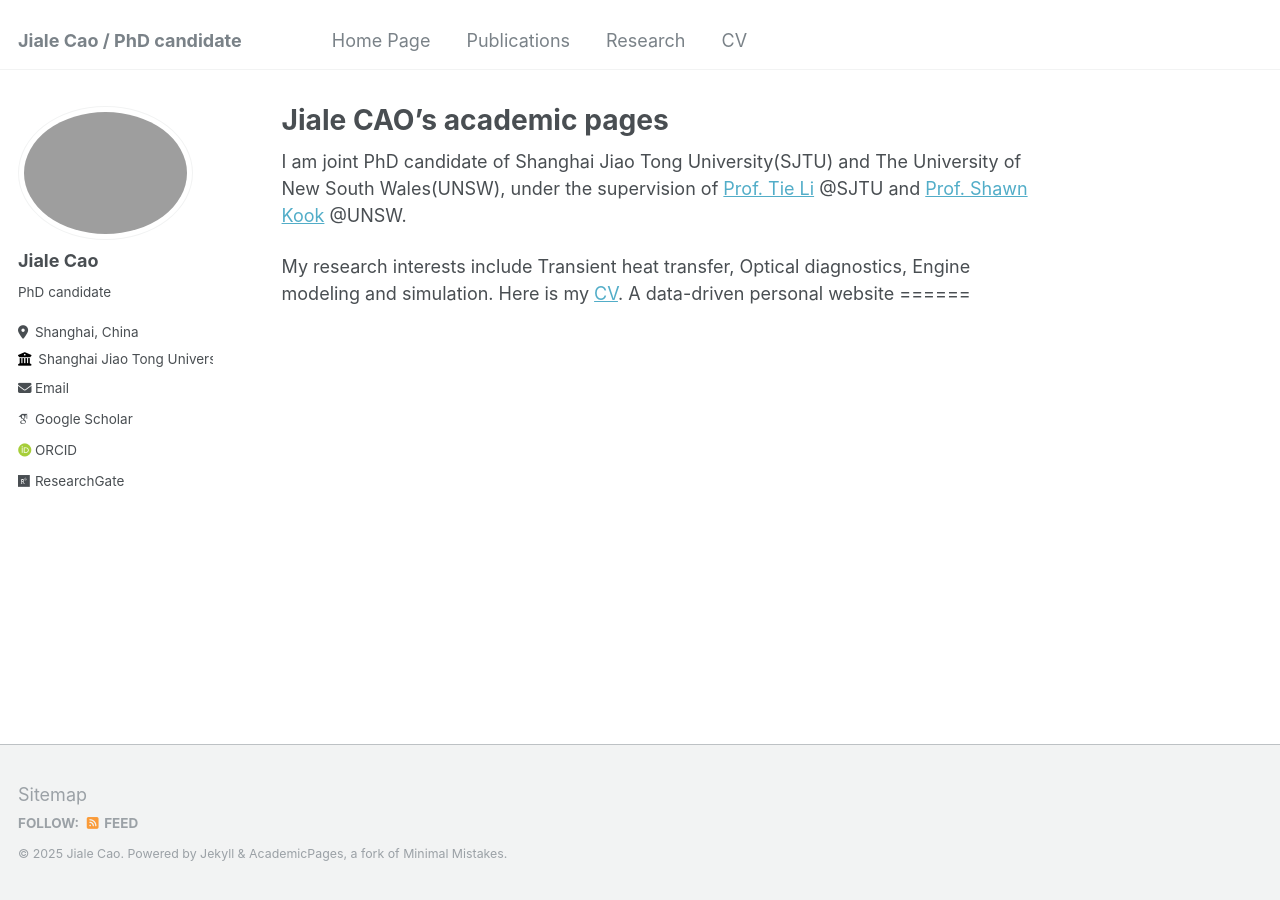
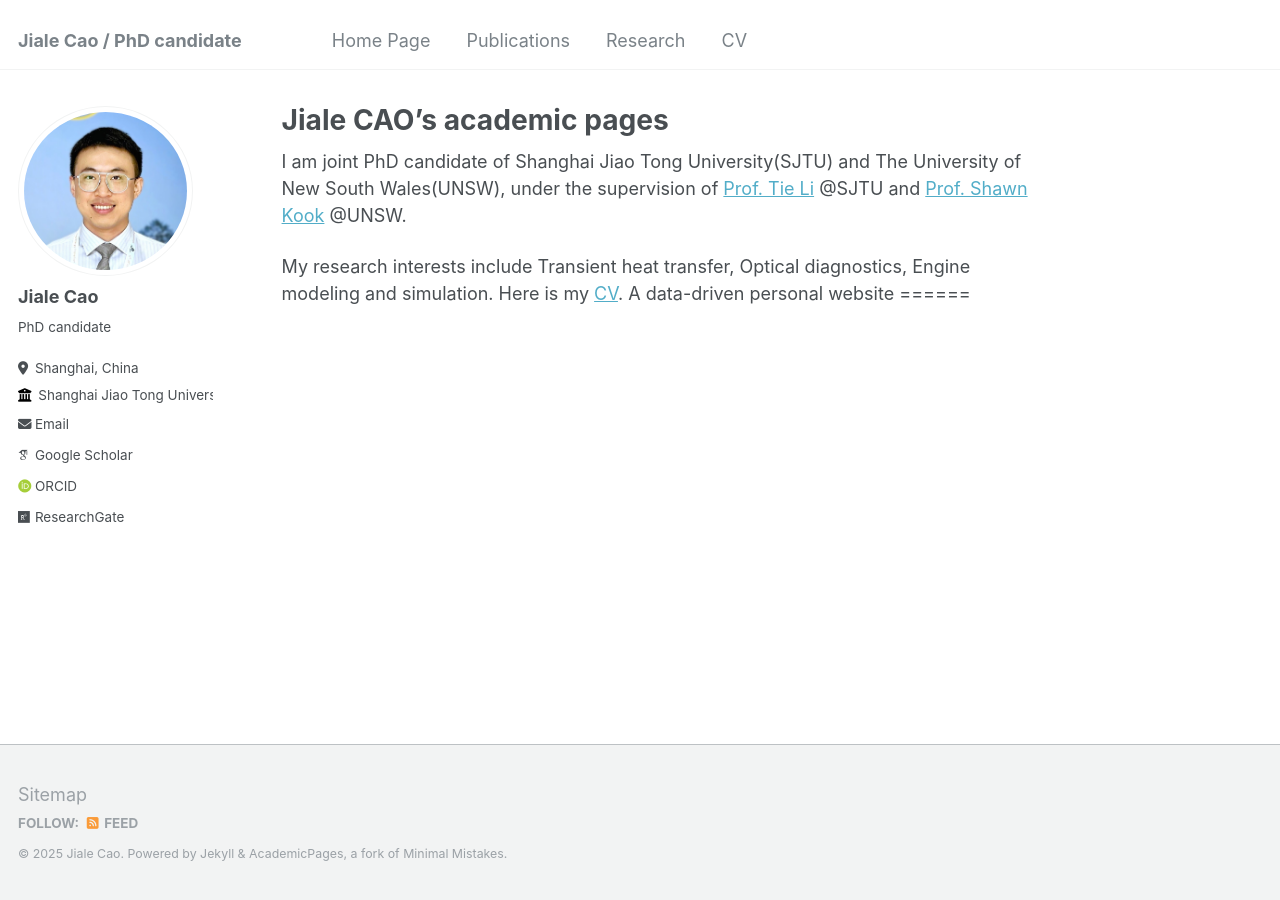
Before and after one commit to JialeCao-CN/JialeCao-CN.github.io, a Jekyll site: the page built from _pages/about.md, in a window 1280 px wide. Built offline with Jekyll 4.4.1, drawn with Linux system fonts in a browser that asks for light colours; some web fonts are replaced.

Commit message:
Update _config.yml

```diff
--- a/_config.yml
+++ b/_config.yml
@@ -21,7 +21,7 @@ repository               : "jialecao-cn.github.io"
 #               Additional customization can be done by editing /_includes/author-profile.html
 author:
   # Biographic information
-  avatar           : "profile.jpg"
+  avatar           : "profile-JC.jpg"
   name             : "Jiale Cao"
   pronouns         : # example: "she/her"
   bio              : "PhD candidate"
```
